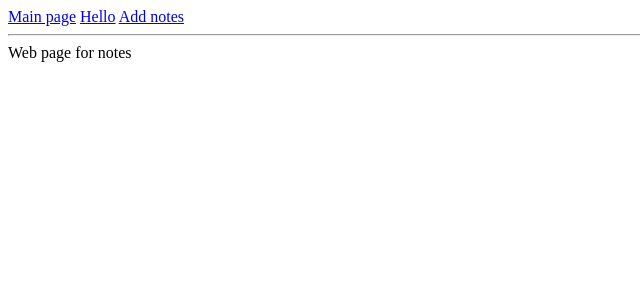
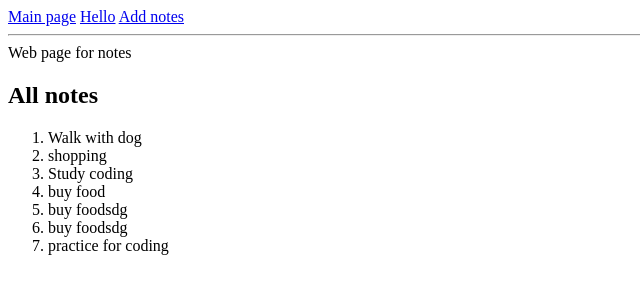
Before and after one commit to maksatosmonov/notes, a Flask app: page / in a window 1280 px wide. Shown: the top 300 px of the page, without its empty margins (0-640 px from the left). Run offline with Flask 2, Linux system fonts and the light colour scheme.

Commit message:
change in index

```diff
--- a/notes.txt
+++ b/notes.txt
@@ -4,3 +4,4 @@ Study coding
 buy food
 buy foodsdg
 buy foodsdg
+practice for coding
--- a/templates/index.html
+++ b/templates/index.html
@@ -4,5 +4,11 @@
 {% block content %}
 
     <div>Web page for notes</div>
+    <h2>All notes</h2>
+    <ol>
+        {% for notes in notes_list %}
+            <li>{{ notes }}</li>
+        {% endfor %}
+    </ol>
 
 {% endblock %}
```
